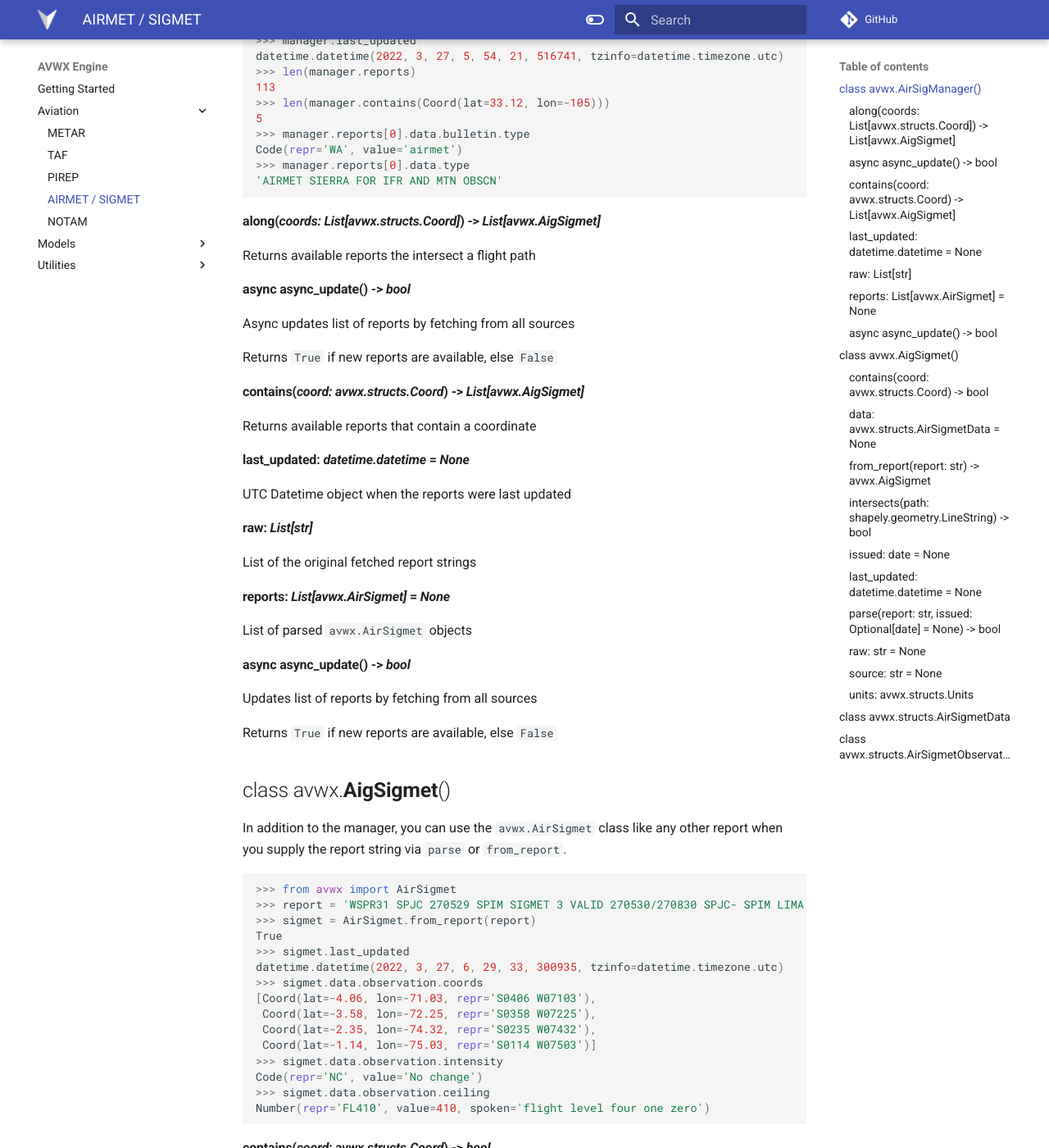
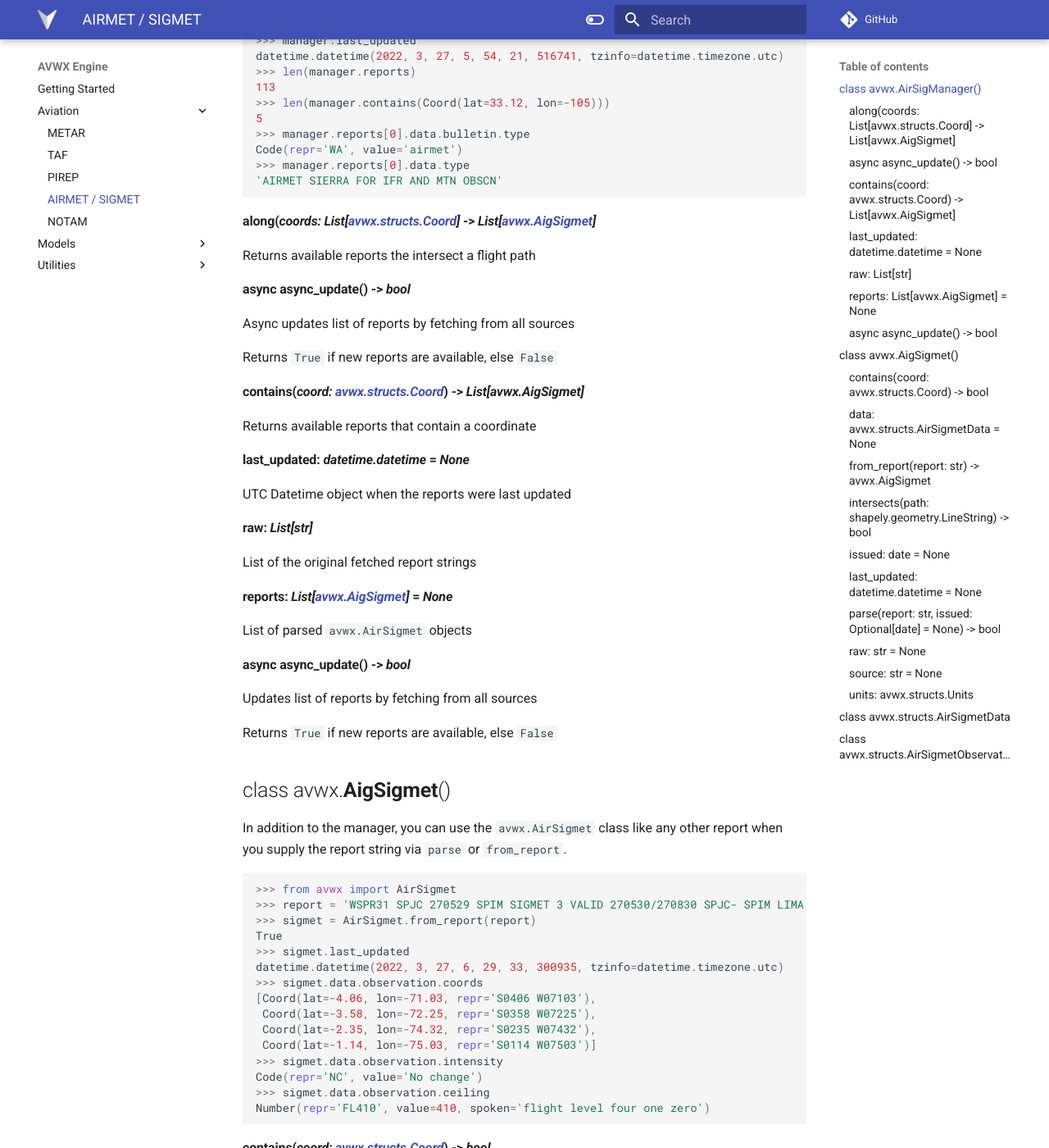
Before and after one commit to avwx-rest/avwx-engine, an MkDocs documentation site: the page built from docs/av/airsigmet.md, in a window 1280 px wide and 1400 px high, scrolled down 824 px. Shown: the whole window at 82% size. Built offline with MkDocs 1.6.1 and Material for MkDocs 9.7.7, drawn with Linux system fonts in a browser that asks for light colours; comment, search, counter and statistics services are not loaded; some of the changed lines change nothing that is shown; some of the changed text lies outside the part shown.

Commit message:
Fix cross-file struct links

````diff
--- a/docs/av/airsigmet.md
+++ b/docs/av/airsigmet.md
@@ -35,7 +35,7 @@ Code(repr='WA', value='airmet')
 'AIRMET SIERRA FOR IFR AND MTN OBSCN'
 ```
 
-#### **along**(*coords: List[avwx.structs.Coord]*) -> *List[avwx.AigSigmet]*
+#### **along**(*coords: List[[avwx.structs.Coord](../util/structs.md#class-avwxstructscoord)]* -> *List[[avwx.AigSigmet](#class-avwxaigsigmet)]*
 
 Returns available reports the intersect a flight path
 
@@ -45,7 +45,7 @@ Async updates list of reports by fetching from all sources
 
 Returns `True` if new reports are available, else `False`
 
-#### **contains**(*coord: avwx.structs.Coord*) -> *List[avwx.AigSigmet]*
+#### **contains**(*coord: [avwx.structs.Coord](../util/structs.md#class-avwxstructscoord)*) -> *List[avwx.AigSigmet]*
 
 Returns available reports that contain a coordinate
 
@@ -57,7 +57,7 @@ UTC Datetime object when the reports were last updated
 
 List of the original fetched report strings
 
-#### **reports**: *List[avwx.AirSigmet]* = *None*
+#### **reports**: *List[[avwx.AigSigmet](#class-avwxaigsigmet)]* = *None*
 
 List of parsed `avwx.AirSigmet` objects
 
@@ -89,7 +89,7 @@ Code(repr='NC', value='No change')
 Number(repr='FL410', value=410, spoken='flight level four one zero')
 ```
 
-#### **contains**(*coord: avwx.structs.Coord*) -> *bool*
+#### **contains**(*coord: [avwx.structs.Coord](../util/structs.md#class-avwxstructscoord)*) -> *bool*
 
 Returns True if the report area contains a coordinate
 
@@ -127,7 +127,7 @@ The unparsed report string
 
 Source URL root used to pull the current report data
 
-#### **units**: *[avwx.structs.Units](../util/structs#class-avwxstructsunits)*
+#### **units**: *[avwx.structs.Units](../util/structs.md#class-avwxstructsunits)*
 
 Units inferred from the report contents
 
@@ -137,7 +137,7 @@ Units inferred from the report contents
 
 **body**: *str*
 
-**bulletin**: *[avwx.structs.Bulletin](../util/structs#class-avwxstructsbulletin)*
+**bulletin**: *[avwx.structs.Bulletin](../util/structs.md#class-avwxstructsbulletin)*
 
 **correction**: *Optional[str]*
 
````
